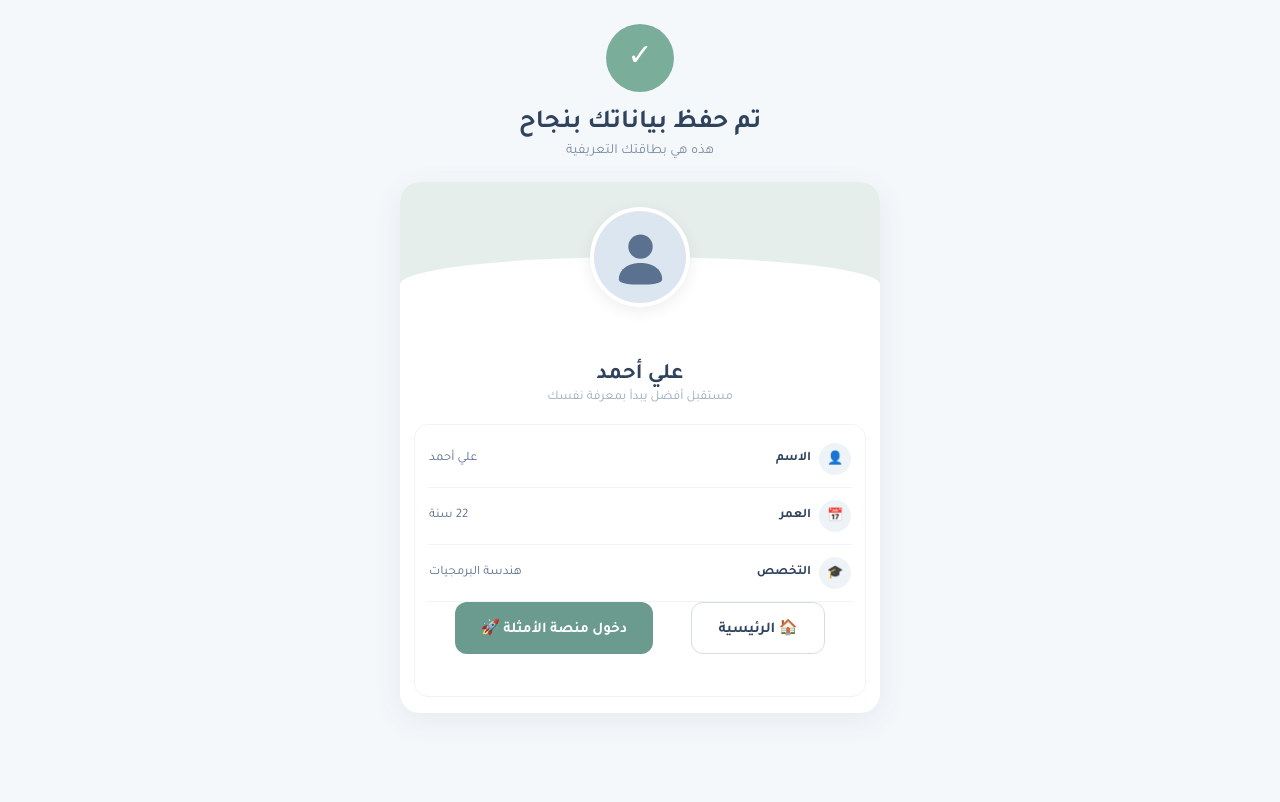
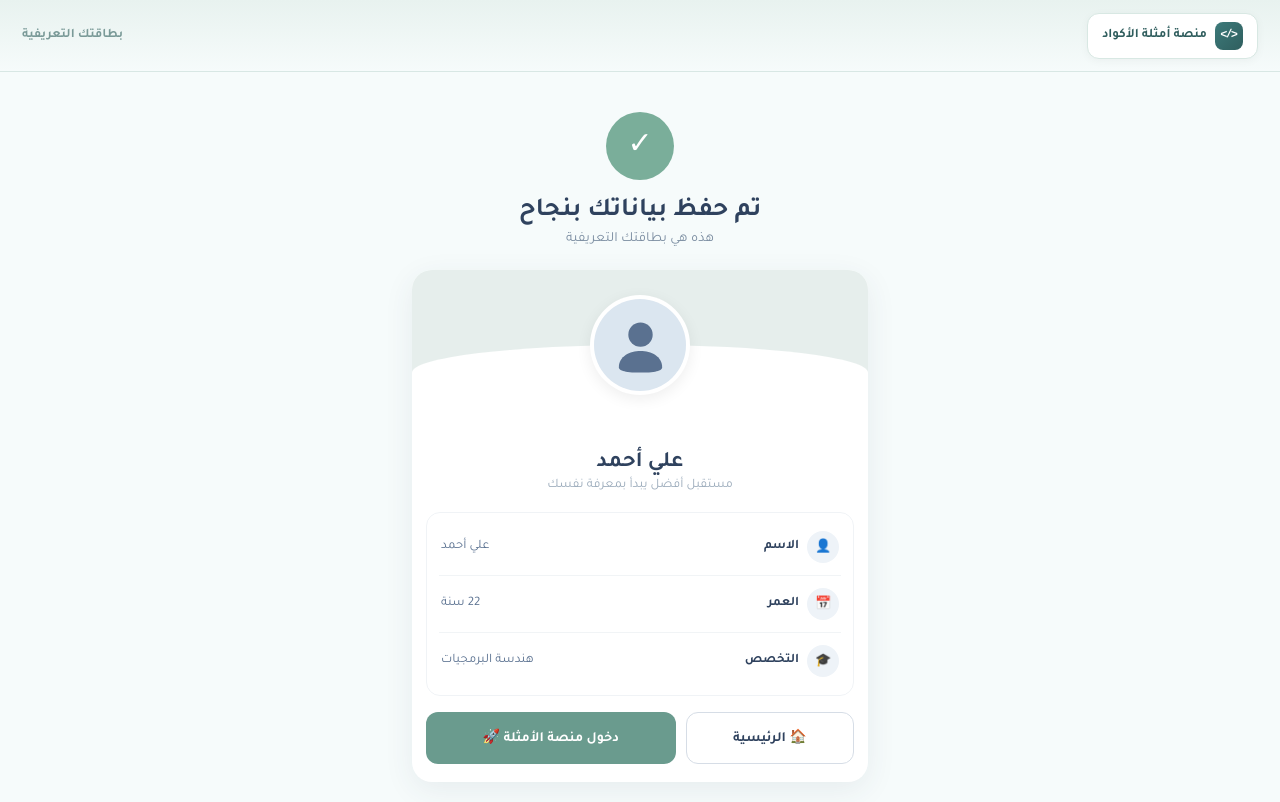
Before and after one commit to lyltf214-eng/myfils, a plain HTML site: page card.html in a window 1280 px wide. Drawn offline with Linux system fonts and the light colour scheme.

Commit message:
Add files via upload

```diff
--- a/card.html
+++ b/card.html
@@ -7,9 +7,23 @@
 <link href="https://fonts.googleapis.com/css2?family=Tajawal:wght@400;500;700&display=swap" rel="stylesheet">
 <style>
 *{margin:0;padding:0;box-sizing:border-box;font-family:'Tajawal',sans-serif}
-body{min-height:100vh;min-height:100dvh;background:#f5f8fb;display:flex;align-items:flex-start;justify-content:center;padding:24px 12px 80px;overflow-x:hidden}
-.container{width:100%;max-width:480px;text-align:center}
-.check{width:68px;height:68px;background:#7aae9a;border-radius:50%;margin:0 auto 16px;display:flex;align-items:center;justify-content:center;color:#fff;font-size:30px}
+body{min-height:100vh;background:#f6fbfb;display:flex;flex-direction:column;align-items:center;padding:0;overflow-x:hidden}
+
+/* ===== نفس الهيدر المتناسق مثل examples.html ===== */
+.top-header{
+  width:100%;min-height:72px;
+  background: linear-gradient(180deg, #e8f2ef 0%, #f6fbfb 100%);
+  display:flex;align-items:center;justify-content:space-between;
+  padding:10px 22px;border-bottom:1px solid #d8e7e4;
+}
+.platform-badge{
+  background:#fff;border:1px solid #d8e8e3;padding:8px 14px;border-radius:12px;
+  display:flex;align-items:center;gap:8px;font-weight:700;font-size:13px;color:#2f5d5d;
+  text-decoration:none;box-shadow:0 2px 10px rgba(0,0,0,0.04)
+}
+
+.container{width:100%;max-width:480px;text-align:center;padding:24px 12px 80px}
+.check{width:68px;height:68px;background:#7aae9a;border-radius:50%;margin:16px auto;display:flex;align-items:center;justify-content:center;color:#fff;font-size:30px}
 h1{font-size:26px;color:#2f425e;font-weight:700;margin-bottom:4px}
 .sub{color:#7a8ca0;font-size:14px;margin-bottom:22px}
 .card-main{background:#fff;border-radius:20px;overflow:hidden;box-shadow:0 8px 30px rgba(47,66,94,0.08)}
@@ -26,11 +40,21 @@ h1{font-size:26px;color:#2f425e;font-weight:700;margin-bottom:4px}
 .left{display:flex;align-items:center;gap:8px;color:#2f425e;font-weight:600;font-size:13px}
 .icon-sm{width:32px;height:32px;background:#eef3f8;border-radius:50%;display:flex;align-items:center;justify-content:center;font-size:13px}
 .value{color:#5a7190;font-size:13px;max-width:55%;text-align:left;word-break:break-word}
-.btn{width:calc(100% - 28px);height:52px;background:#6a9b8e;border:none;border-radius:12px;color:#fff;font-size:15px;font-weight:700;cursor:pointer;display:flex;align-items:center;justify-content:center;gap:8px;margin:0 14px 18px}
-@media (max-width:380px){h1{font-size:22px}.name{font-size:19px}.card-top{height:110px}}
+.btns{display:flex;gap:10px;margin:0 14px 18px}
+.btn{flex:1;height:52px;border:none;border-radius:12px;font-size:14px;font-weight:700;cursor:pointer;display:flex;align-items:center;justify-content:center;gap:6px;transition:0.2s}
+.btn-primary{background:#6a9b8e;color:#fff;flex:1.5}
+.btn-sec{background:#fff;border:1.5px solid #d6dde6;color:#2f425e}
+
+@media (max-width:380px){h1{font-size:22px}.name{font-size:19px}.card-top{height:110px}.top-header{padding:10px 12px}}
 </style>
 </head>
 <body>
+
+<div class="top-header">
+  <a href="index.html" class="platform-badge"> <div style="width:28px;height:28px;background:linear-gradient(135deg,#3d7a7a,#2f5e5e);border-radius:8px;display:flex;align-items:center;justify-content:center;color:#fff">&lt;/&gt;</div> منصة أمثلة الأكواد</a>
+  <div style="font-size:13px;color:#7a9a98;font-weight:600">بطاقتك التعريفية</div>
+</div>
+
 <div class="container">
   <div class="check">✓</div>
   <h1>تم حفظ بياناتك بنجاح</h1>
@@ -43,11 +67,14 @@ h1{font-size:26px;color:#2f425e;font-weight:700;margin-bottom:4px}
       <div class="row"><div class="left"><div class="icon-sm">👤</div> الاسم</div><div class="value" id="rName">علي أحمد</div></div>
       <div class="row"><div class="left"><div class="icon-sm">📅</div> العمر</div><div class="value" id="rAge">22 سنة</div></div>
       <div class="row"><div class="left"><div class="icon-sm">🎓</div> التخصص</div><div class="value" id="rMajor">هندسة البرمجيات</div></div>
-    <div style="display:flex;gap:10px;margin:0 14px 18px">
-  <button class="btn" style="background:#fff;border:1.5px solid #d6dde6;color:#2f425e;flex:1" onclick="location.href='index.html'">🏠 الرئيسية</button>
-  <button class="btn" style="flex:1.5" onclick="location.href='examples.html'">دخول منصة الأمثلة 🚀</button>
+    </div>
+    <div class="btns">
+      <button class="btn btn-sec" onclick="location.href='index.html'">🏠 الرئيسية</button>
+      <button class="btn btn-primary" onclick="location.href='examples.html'">دخول منصة الأمثلة 🚀</button>
+    </div>
+  </div>
 </div>
-</div>
+
 <script>
 const params=new URLSearchParams(location.search);
 const name=params.get('name')||localStorage.getItem('name')||'علي أحمد';
```
Also changed, not shown: examples.html (+11 -0 lines), index.html (+20 -71 lines).
